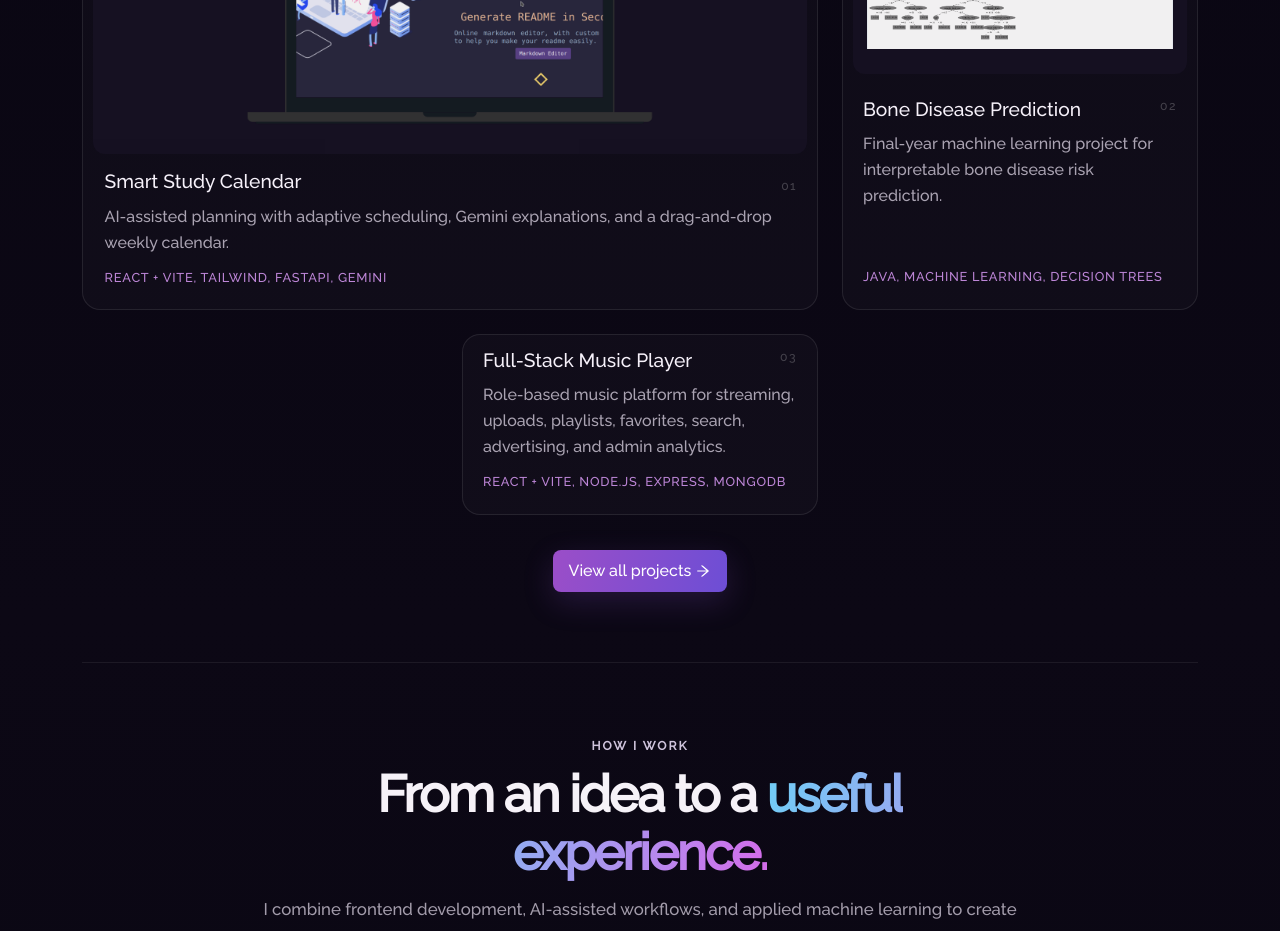
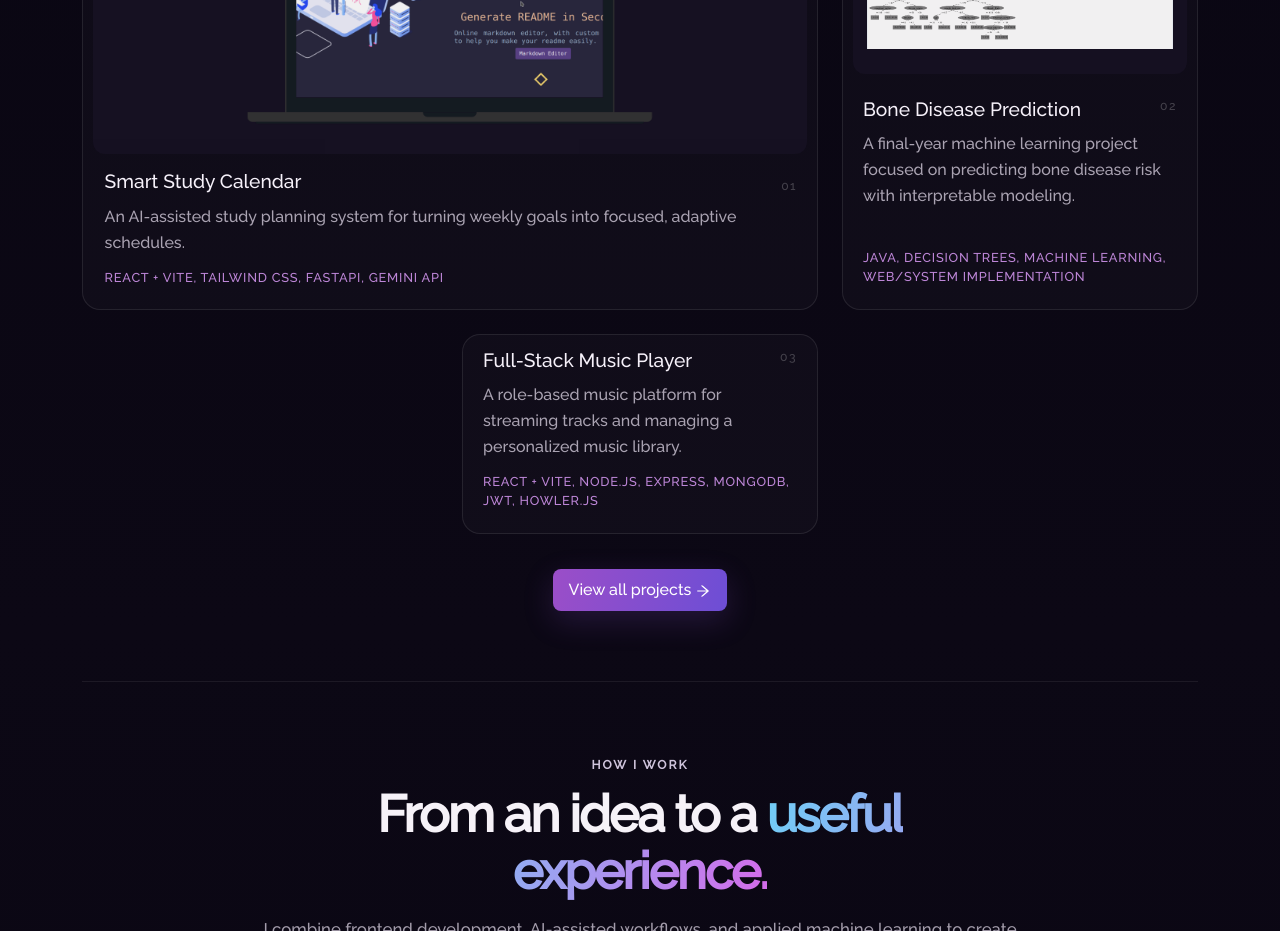
Before and after one commit to Kasi-Nathan/Portfolio, a React (Create React App) app: page / in a window 1280 px wide. Shown: the part 1360-2291 px from the top of the page. Built offline with nearby package versions, Linux system fonts and the light colour scheme.

Commit message:
Use shared project data for homepage featured work

```diff
--- a/src/components/Home/Home2.js
+++ b/src/components/Home/Home2.js
@@ -5,6 +5,7 @@ import pdf from "../../Assets/CV.pdf";
 import codeEditor from "../../Assets/Projects/codeEditor.png";
 import Bone from "../../Assets/Projects/BoneDisease/bone1.png";
 import Aos from "aos";
+import projects from "../../data/projects.json";
 import {
   AiFillGithub,
   AiOutlineCode,
@@ -16,25 +17,17 @@ import { FaLinkedinIn } from "react-icons/fa";
 import { CgFileDocument } from "react-icons/cg";
 import { BsStars } from "react-icons/bs";
 
-const featuredProjects = [
-  {
-    title: "Smart Study Calendar",
-    image: codeEditor,
-    summary: "AI-assisted planning with adaptive scheduling, Gemini explanations, and a drag-and-drop weekly calendar.",
-    stack: "React + Vite, Tailwind, FastAPI, Gemini",
-  },
-  {
-    title: "Bone Disease Prediction",
-    image: Bone,
-    summary: "Final-year machine learning project for interpretable bone disease risk prediction.",
-    stack: "Java, Machine Learning, Decision Trees",
-  },
-  {
-    title: "Full-Stack Music Player",
-    summary: "Role-based music platform for streaming, uploads, playlists, favorites, search, advertising, and admin analytics.",
-    stack: "React + Vite, Node.js, Express, MongoDB",
-  },
-];
+const projectImages = {
+  codeEditor,
+  bone: Bone,
+};
+
+const featuredProjects = projects
+  .filter((project) => project.priority)
+  .map((project) => ({
+    ...project,
+    image: projectImages[project.image],
+  }));
 
 const buildFocusAreas = [
   {
@@ -78,7 +71,7 @@ function Home2() {
           </div>
           <Row className="featured-work-grid">
             {featuredProjects.map((project, index) => (
-              <Col md={index === 0 ? 8 : 4} className="featured-work-col" key={project.title}>
+              <Col md={index === 0 ? 8 : 4} className="featured-work-col" key={project.id}>
                 <article className={`featured-work-card ${index === 0 ? "featured-work-card-primary" : ""}`}>
                   {project.image && (
                     <div className="featured-work-image"><img src={project.image} alt={`${project.title} preview`} /></div>
@@ -87,7 +80,7 @@ function Home2() {
                     <span className="featured-work-number">0{index + 1}</span>
                     <h2>{project.title}</h2>
                     <p>{project.summary}</p>
-                    <span className="featured-work-stack">{project.stack}</span>
+                    <span className="featured-work-stack">{project.techStack}</span>
                   </div>
                 </article>
               </Col>
```
